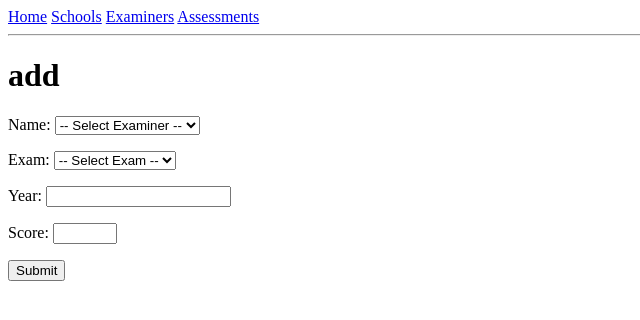
After one commit to TreasureKing23/proposal, a Flask app: template templates/input_scores.html in a window 1280 px wide. The commit adds this page. Shown: the top 320 px of the page, without its empty margins (0-640 px from the left). Run offline with Flask 3, Linux system fonts and the light colour scheme; the template is opened without the code that fills it, so the values that code supplies are empty.

Commit message:
assessment done

```diff
--- a/app.py
+++ b/app.py
@@ -84,11 +84,36 @@ def assessmentpage():
 @app.route('/input_scores', methods =['GET','POST'])
 def inputpage():
     db = get_db()
+    if request.method == "POST":
+        examinerid= request.form['examinerid']
+        name= request.form['name']
+        exam= request.form['exam']
+        score= int(request.form['score'])
+        year= request.form['year']
 
+        if not examinerid:
+            return "No examiner selected"
+        examinerid = int(examinerid)
+        if 0 <= score <= 100:
+            if score >= 85:
+                rank = "Presiding Examiner"
+            elif score >= 70:
+                rank = "Invigilator"
+            else:
+                rank = "Not Qualified"
+        try:
+            db.execute('INSERT INTO Assessment(ExaminerId, Name, Exam, Score, Year) VALUES (?,?,?,?,?)',(examinerid, name,exam,score,year))
+            db.execute('UPDATE Examiners SET Rank = ? WHERE Id = ?',(rank, examinerid))
+            db.commit()
 
-    ranks = db.execute('SELECT * FROM Role').fetchall()
-    statuses = db.execute('SELECT Type FROM Status').fetchall()
+            return "Successful"
+        except Exception as e:
+            db.rollback()
+            return f"Error: {e}"
 
+    examiners = db.execute('Select * FROM Examiners').fetchall()
+    exams = db.execute('SELECT Name FROM Exams').fetchall()
+    return render_template('input_scores.html', examiners = examiners, exams = exams)
 
 if __name__ == '__main__':
     app.run(debug=True)
--- a/templates/assessment.html
+++ b/templates/assessment.html
@@ -3,8 +3,8 @@
 <h1>Assessments</h1>
 
 <p>
-
-        <button>Add New </button>
+    <a href="{{url_for('inputpage')}}">
+        <button>Add </button>
     </a>
 </p>
 <table border="1" cellpadding="8" cellspacing="0">
--- /dev/null
+++ b/templates/input_scores.html
@@ -0,0 +1,46 @@
+{% extends 'base.html' %}
+{% block content %}
+<h1>add</h1>
+<form method="POST">
+    <p>
+        <label>Name:</label>
+        <select name="name" id="examiner-select" required>
+            <option value="">-- Select Examiner --</option>
+            {% for e in examiners %}
+                <option value = "{{ e['Name']}}" data-id="{{ e['Id'] }}">
+                    {{ e['Name']}}
+                </option>
+            {%endfor%}
+        </select>
+        <input type ="hidden" name="examinerid" id="examiner-id">
+    </p>
+    <p>
+        <label>Exam:</label>
+        <select name="exam" required>
+            <option value="">-- Select Exam --</option>
+            {% for ex in exams %}
+                <option value = "{{ ex['Name']}}">
+                    {{ ex['Name']}}
+                </option>
+            {%endfor%}
+        </select>
+    </p>
+    <p>
+        <label>Year:</label>
+        <input type="text" name="year" required>
+    </p>
+    <p>
+        <label>Score:</label>
+        <input type="number" name="score" min="0" max="100" required>
+    </p>
+    <p>
+        <button type="submit">Submit</button>
+    </p>
+</form>
+<script>
+    document.getElementById('examiner-select').addEventListener('change',function(){
+        const selectedOption = this.options[this.selectedIndex];
+        document.getElementById('examiner-id').value = selectedOption.dataset.id;
+    });
+</script>
+{% endblock %}
```
Also changed, not shown: 1 other file.
